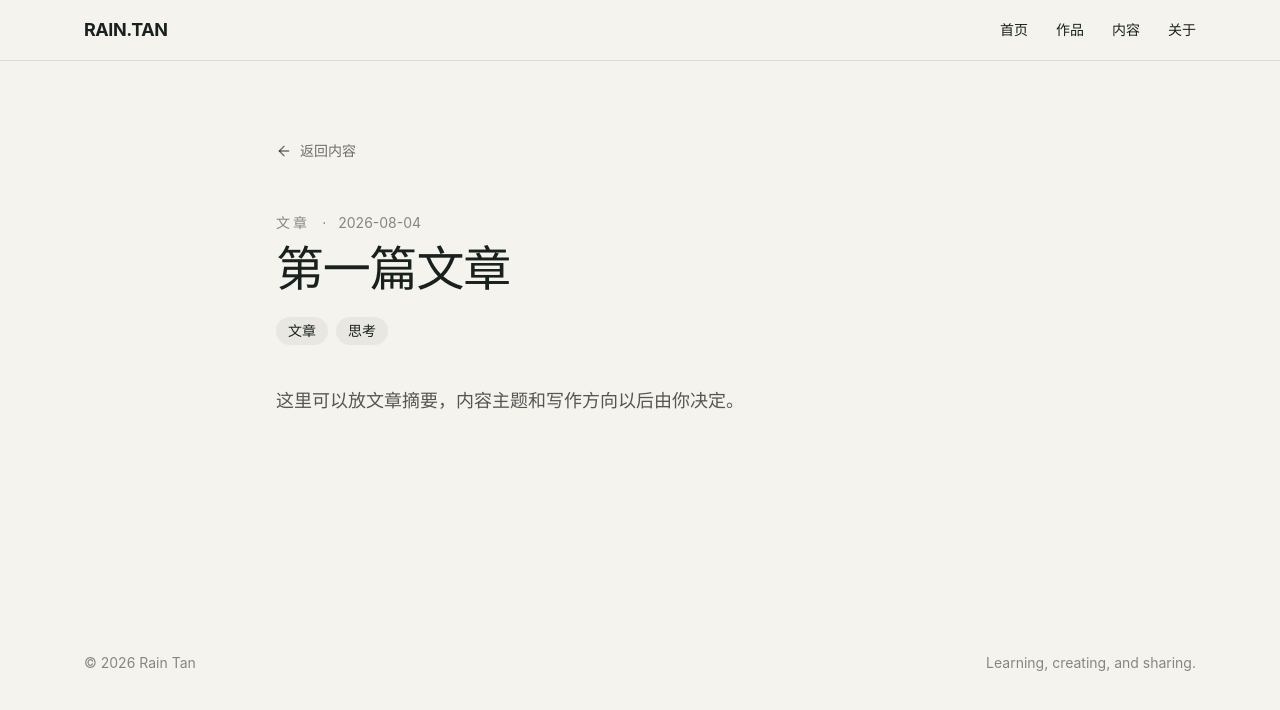
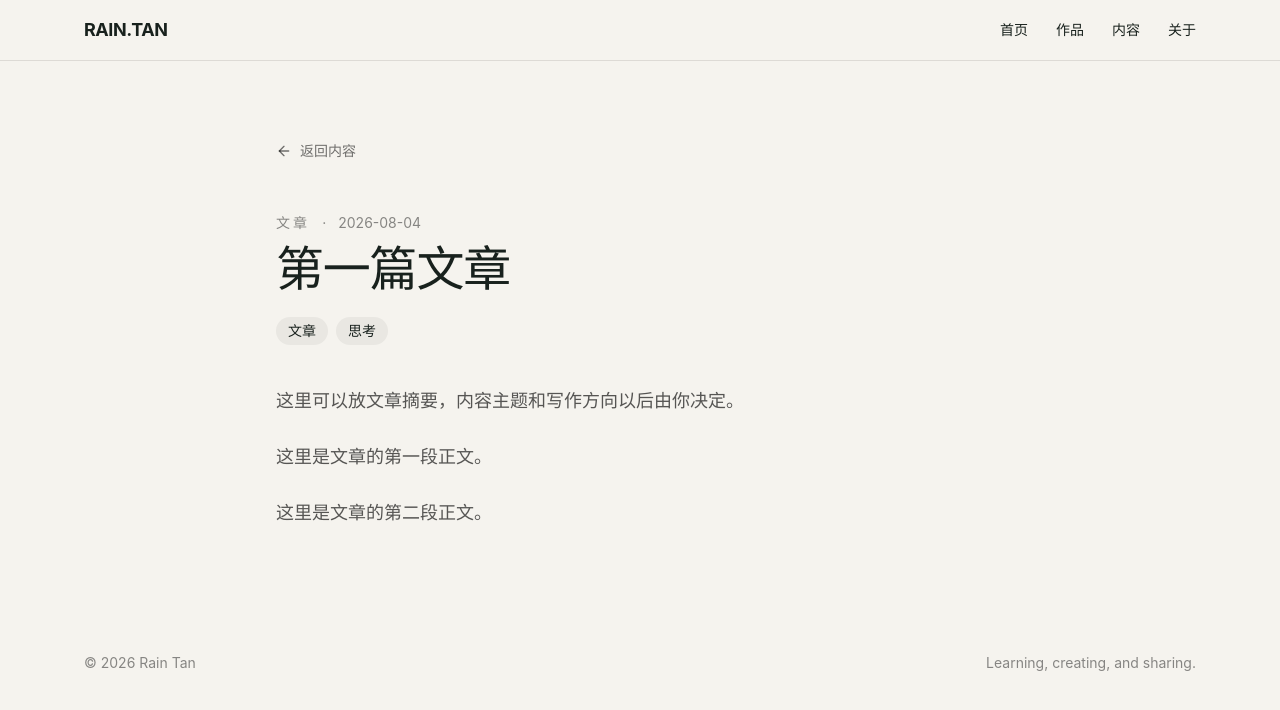
Before and after one commit to DHDSB/rain-portfolio, a React (Vite) app: page /content/article-1 in a window 1280 px wide. Shown: the top 710 px of the page. Built offline with nearby package versions, Linux system fonts and the light colour scheme.

Commit message:
contents.js添加content数组（多段正文功能）（后续要转向.md等文件）

```diff
--- a/src/data/content.js
+++ b/src/data/content.js
@@ -12,6 +12,10 @@ export const contentItems = [
     date: "2026-08-05",
     description:
       "这里可以展示你愿意公开分享的项目、设计、创作或其他成果。",
+    content:[
+      "这里是第一段正文，可以介绍这项作品的背景和目的。",
+      "这里是第二段正文，可以记录创作过程、最终结果或个人思考。",
+    ],
     tags: ["作品", "展示"],
     icon: Layers3,
   },
@@ -22,6 +26,10 @@ export const contentItems = [
     date: "2026-08-04",
     description:
       "这里可以放文章摘要，内容主题和写作方向以后由你决定。",
+    content: [
+      "这里是文章的第一段正文。",
+      "这里是文章的第二段正文。",
+    ],
     tags: ["文章", "思考"],
     icon: FileText,
   },
@@ -32,6 +40,10 @@ export const contentItems = [
     date: "2026-08-05",
     description:
       "这里可以记录学习、生活、灵感、阅读、旅行或其他内容。",
+    content: [
+      "这里是记录的第一段正文。",
+      "这里是记录的第二段正文。",
+    ],
     tags: ["记录", "成长"],
     icon: Sparkles,
   },
--- a/src/pages/ContentDetailPage.jsx
+++ b/src/pages/ContentDetailPage.jsx
@@ -72,9 +72,16 @@ export default function ContentDetailPage() {
         ))}
       </div>
 
-      <p className="mt-10 text-lg leading-8 text-black/65">
-        {item.description}
-      </p>
+<div className="mt-10 space-y-6 text-lg leading-8 text-black/65">
+  <p>{item.description}</p>
+
+  {item.content?.map((paragraph, index) => (
+    <p key={`${item.id}-${index}`}>
+      {paragraph}
+    </p>
+  ))}
+</div>
+
     </main>
   );
 }
```
